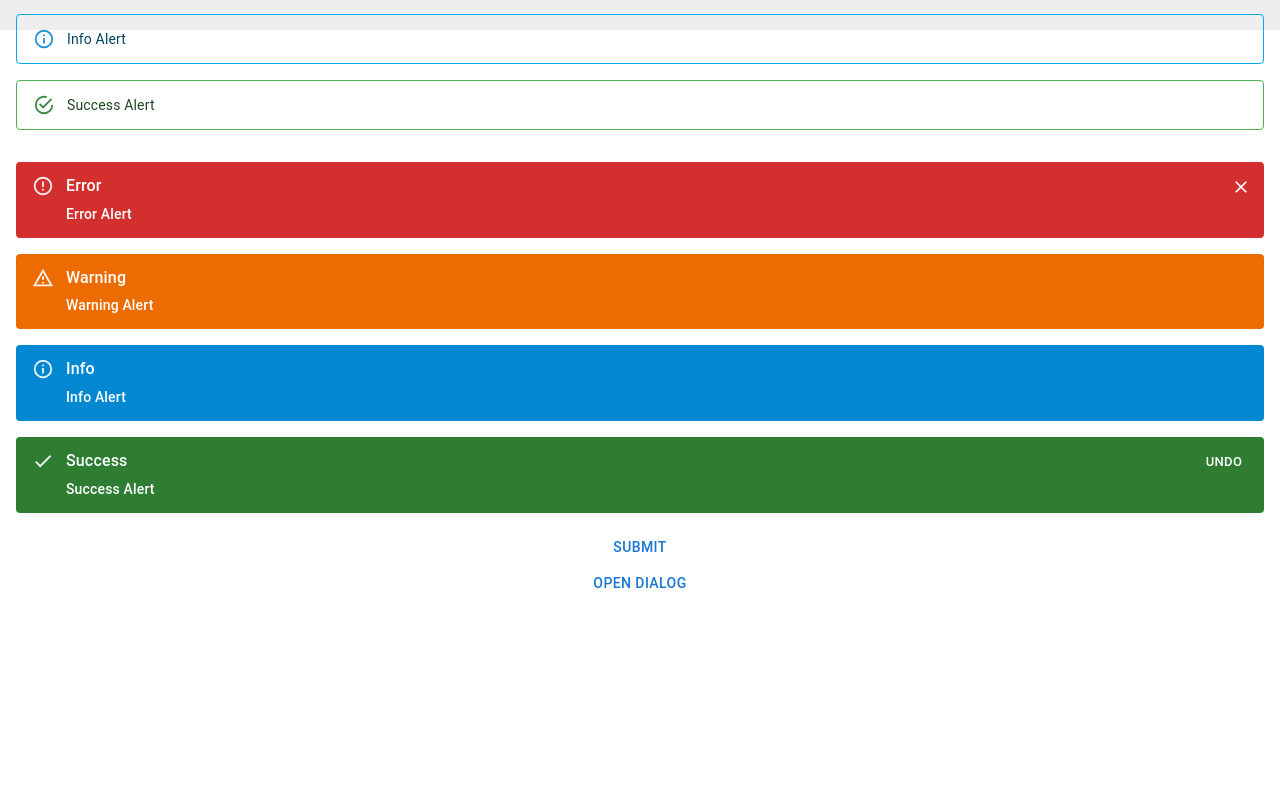
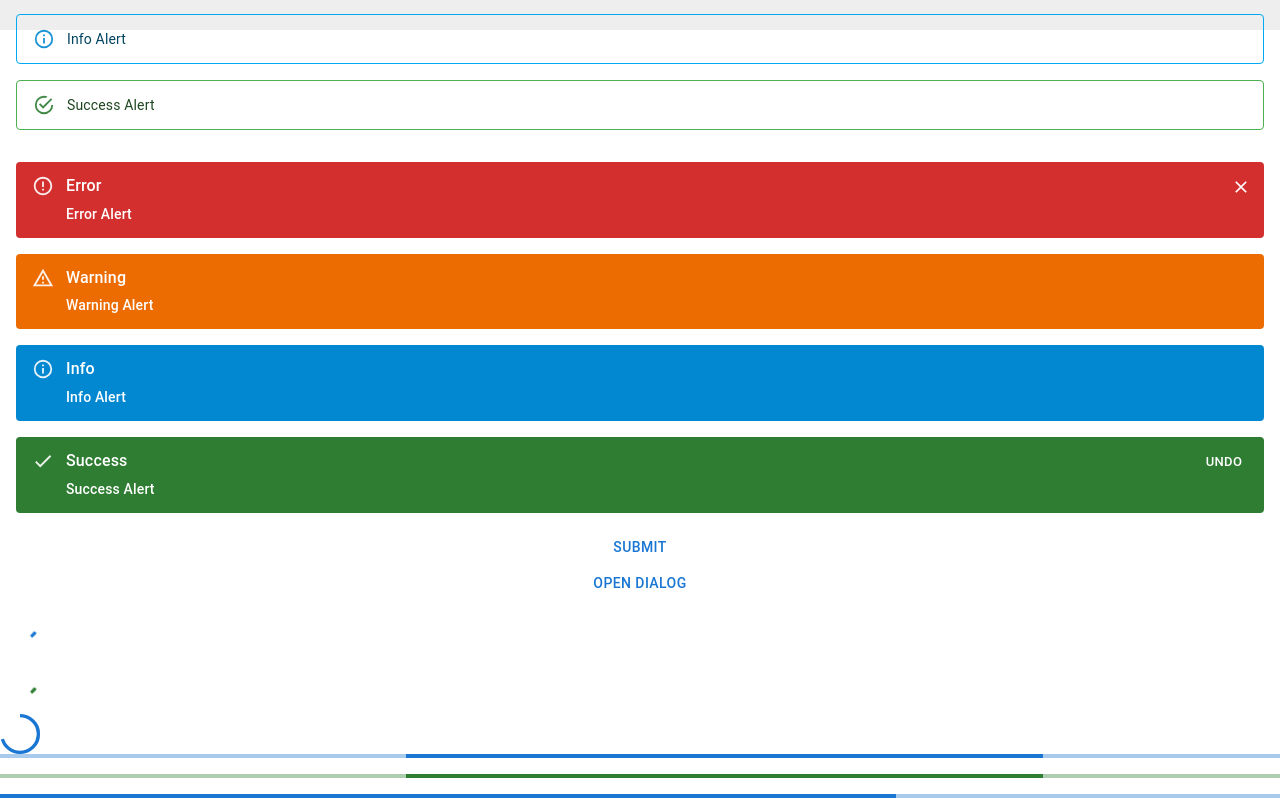
Before and after one commit to SantoshReddyBujala/Reactwebtype, a React (Create React App) app: page / in a window 1280 px wide. Shown: the part 770-1568 px from the top of the page. Before the commit the page ends 1372 px from the top, so only its background shows below. Built offline with nearby package versions, Linux system fonts and the light colour scheme; a web font is replaced by a local one.

Commit message:
Progressbar completed

```diff
--- a/src/App.tsx
+++ b/src/App.tsx
@@ -30,6 +30,7 @@ import MuiTable from "./components/MuiTable";
 import MuiAlert from "./components/MuiAlert";
 import MuiSnackbar from "./components/MuiSnackbar";
 import MuiDialog from "./components/MuiDialog";
+import MuiProgressbar from "./components/MuiProgressbar";
 
 const App: React.FC = () => {
   return (
@@ -40,6 +41,7 @@ const App: React.FC = () => {
       <MuiAlert />
       <MuiSnackbar />
       <MuiDialog />
+      <MuiProgressbar />
       {/* <MuiTable /> */}
       {/* <MuiList /> */}
       {/* <MuiChips /> */}
--- /dev/null
+++ b/src/components/MuiProgressbar.tsx
@@ -0,0 +1,21 @@
+import { CircularProgress, LinearProgress, Stack } from "@mui/material";
+import React from "react";
+
+const MuiProgressbar = () => {
+  return (
+    <>
+      <Stack spacing={2}>
+        <CircularProgress />
+        <CircularProgress color="success" />
+        <CircularProgress variant="determinate" value={70} />
+      </Stack>
+      <Stack spacing={2}>
+        <LinearProgress />
+        <LinearProgress color="success" />
+        <LinearProgress variant="determinate" value={70} />
+      </Stack>
+    </>
+  );
+};
+
+export default MuiProgressbar;
```
